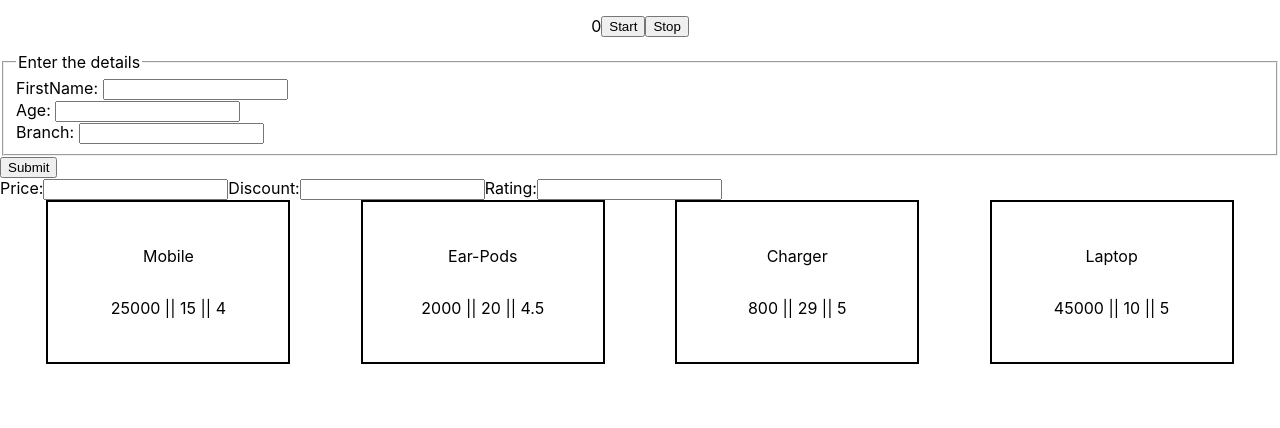
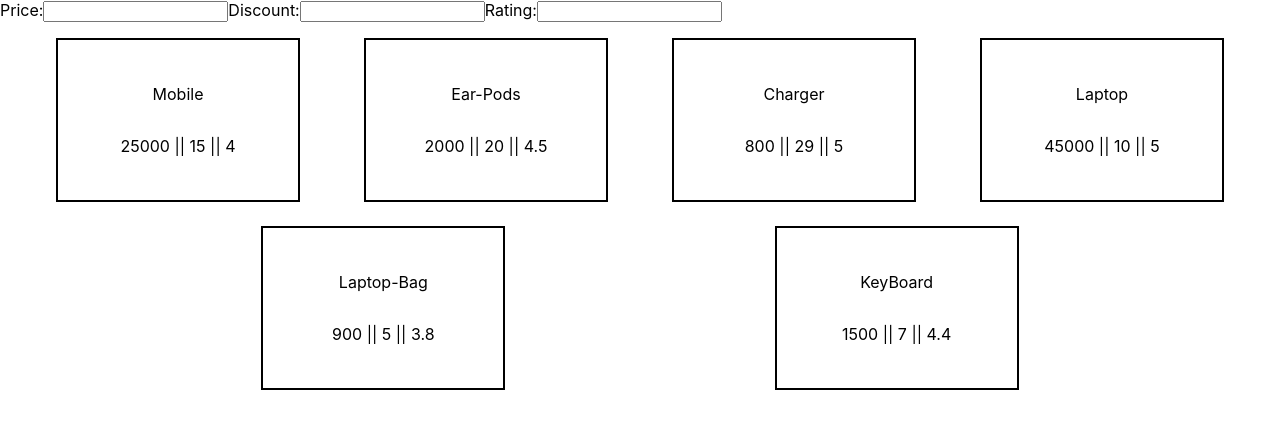
Before and after one commit to shubhamgyd/Cart-Filter, a React (Create React App) app: page / in a window 1280 px wide. Shown: the top 428 px of the page. Built offline with nearby package versions, Linux system fonts and the light colour scheme.

Commit message:
small changes made

```diff
--- a/src/App.css
+++ b/src/App.css
@@ -9,6 +9,7 @@
   justify-content: space-evenly;
   flex-wrap: wrap;
   gap: 1.5rem;
+  padding: 1rem;
 }
 
 .product {
--- a/src/App.js
+++ b/src/App.js
@@ -30,7 +30,7 @@ function App() {
         <button onClick={focusInput}>Focus Input</button>
       </div> */}
       {/* <PreviousValue /> */}
-      <Counter />
+      {/* <Counter />
       <fieldset>
         <legend>Enter the details</legend>
         <div>
@@ -71,7 +71,7 @@ function App() {
         </div>
       ) : (
         ""
-      )}
+      )} */}
       <ProductsPage />
     </>
   );
--- a/src/database/products.js
+++ b/src/database/products.js
@@ -27,4 +27,18 @@ export const product = [
     discount: 10,
     rating: 5,
   },
+  {
+    id: 5,
+    productName: "Laptop-Bag",
+    price: 900,
+    discount: 5,
+    rating: 3.8,
+  },
+  {
+    id: 6,
+    productName: "KeyBoard",
+    price: 1500,
+    discount: 7,
+    rating: 4.4,
+  },
 ];
```
